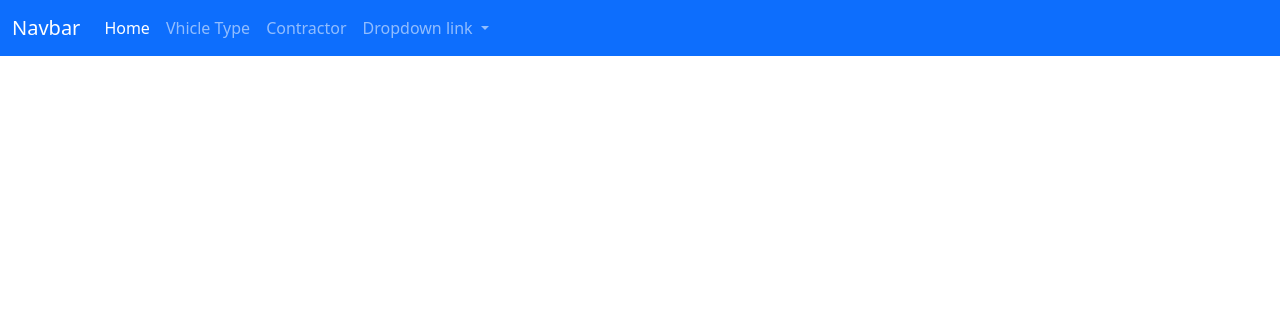
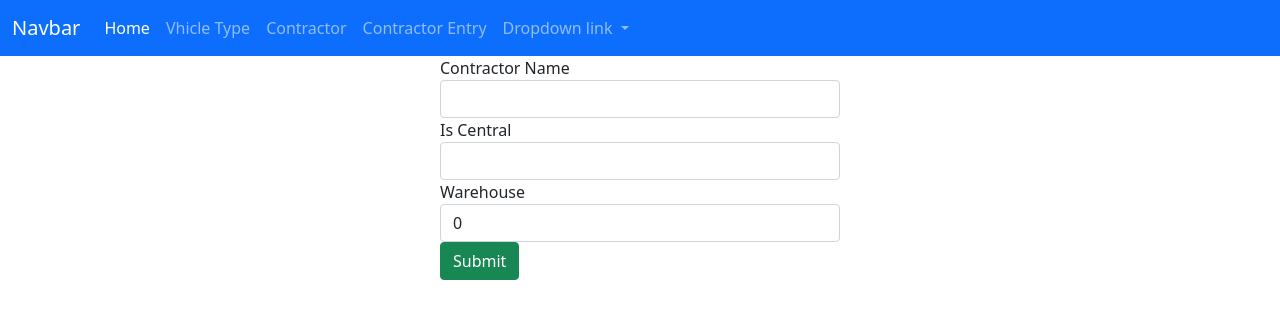
Before and after one commit to GyaneshwarSinghBais/TMIS_UI, an Angular app: page /contractorEntry in a window 1280 px wide. Before the commit this address led to /. Shown: the top 318 px of the page. Built offline with nearby package versions, Linux system fonts and the light colour scheme.

Commit message:
contractor insertion without radio and warehouse dropdown

```diff
--- /dev/null
+++ b/src/app/Admin/contractor-entry/contractor-entry.component.css
@@ -0,0 +1,4 @@
+.submit-form {
+  max-width: 400px;
+  margin: auto;
+}
--- /dev/null
+++ b/src/app/Admin/contractor-entry/contractor-entry.component.html
@@ -0,0 +1,42 @@
+<div>
+  <div class="submit-form">
+    <div *ngIf="!submitted">
+      <div class="form-group">
+        <label for="contractorName">Contractor Name</label>
+        <input
+          type="text"
+          class="form-control"
+          id="contractorName"
+          required
+          [(ngModel)]="contractor.contractorName"
+          name="contractorName"
+        />
+      </div>
+      <div class="form-group">
+        <label for="isCentral">Is Central</label>
+        <input
+          class="form-control"
+          id="isCentralContractor"
+          required
+          [(ngModel)]="contractor.isCentralContractor"
+          name="isCentralContractor"
+        />
+      </div>
+      <div class="form-group">
+        <label for="whid">Warehouse</label>
+        <input
+          class="form-control"
+          id="whid"
+          required
+          [(ngModel)]="contractor.whid"
+          name="whid"
+        />
+      </div>
+      <button (click)="saveContractor()" class="btn btn-success">Submit</button>
+    </div>
+    <div *ngIf="submitted">
+      <h4>Tutorial was submitted successfully!</h4>
+      <button class="btn btn-success" (click)="newContractor()">Add</button>
+    </div>
+  </div>
+</div>
--- /dev/null
+++ b/src/app/Admin/contractor-entry/contractor-entry.component.ts
@@ -0,0 +1,45 @@
+import { Component, OnInit } from '@angular/core';
+import { ContractorService } from 'src/app/contractor.service';
+import { Contractor } from 'src/app/models/contractor.model';
+
+@Component({
+  selector: 'app-contractor-entry',
+  templateUrl: './contractor-entry.component.html',
+  styleUrls: ['./contractor-entry.component.css']
+})
+export class ContractorEntryComponent implements OnInit {
+
+  contractor: Contractor = {
+    contractorName: '',
+    isCentralContractor: '',
+    whid: 0,
+  };
+  submitted = false;
+  constructor(private api: ContractorService) { }
+  ngOnInit(): void {
+  }
+  saveContractor(): void {
+    const data = {
+      contractorName: this.contractor.contractorName,
+      isCentralContractor: this.contractor.isCentralContractor,
+      whid: this.contractor.whid
+    };
+    this.api.create(data)
+      .subscribe({
+        next: (res) => {
+          console.log(res);
+          this.submitted = true;
+        },
+        error: (e) => console.error(e)
+      });
+  }
+  newContractor(): void {
+    this.submitted = false;
+    this.contractor = {
+      contractorName: '',
+      isCentralContractor: '',
+      whid: 0
+    };
+  }
+
+}
--- a/src/app/contractor.service.ts
+++ b/src/app/contractor.service.ts
@@ -9,6 +9,7 @@ export class ContractorService {
 
   private baseURL = `https://localhost:44322/api`
 
+
   constructor(private http: HttpClient) { }
 
   getAllContractor(): Observable<any> {
@@ -18,4 +19,11 @@ export class ContractorService {
  getAllVhicleType(): Observable<any> {
   return this.http.get(`${this.baseURL}/VhicleType`)
 }
+
+create(data: any): Observable<any> {
+  console.log(data);
+  return this.http.post(`${this.baseURL}/Contractor`, data)
 }
+
+
+}
--- /dev/null
+++ b/src/app/models/contractor.model.ts
@@ -0,0 +1,5 @@
+export class Contractor {
+  contractorName?: string;
+  isCentralContractor?: string;
+  whid?: number;
+}
--- a/src/app/navbar/navbar.component.html
+++ b/src/app/navbar/navbar.component.html
@@ -15,6 +15,9 @@
         <li class="nav-item">
           <a class="nav-link" routerLink="/contractor">Contractor</a>
         </li>
+        <li class="nav-item">
+          <a class="nav-link" routerLink="/contractorEntry">Contractor Entry</a>
+        </li>
         <li class="nav-item dropdown">
           <a class="nav-link dropdown-toggle" href="#" id="navbarDropdownMenuLink" role="button" data-bs-toggle="dropdown" aria-expanded="false">
             Dropdown link
```
Also changed, not shown: src/app/app.module.ts (+5 -2 lines), 1 other file (tests, documents, lock files or other folders).
